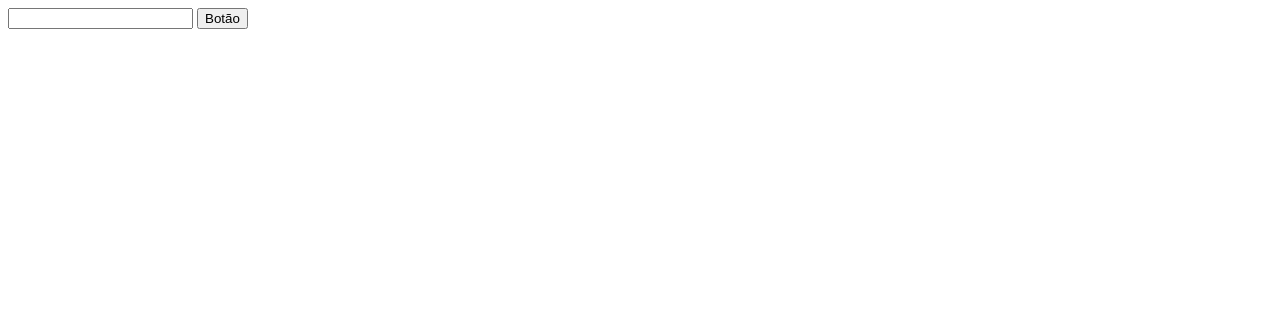
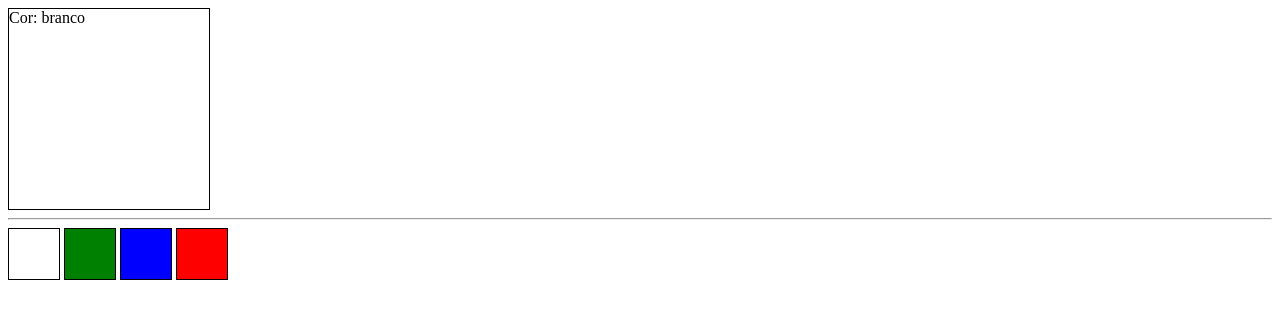
Before and after one commit to SClovesgtx/vue-fist-study, a plain HTML site: page index.html in a window 1280 px wide. Drawn offline with Linux system fonts and the light colour scheme.

Commit message:
juntando v-bind, v-on, data e methods, manipulando estados

```diff
--- a/index.html
+++ b/index.html
@@ -7,20 +7,54 @@
     <title>Document</title>
     <script src="./vue.js"></script>
     <style>
+
+        .branco {
+            background-color: white;
+        }
+
         .verde {
-            color: green;
+            background-color: green;
         }
 
         .azul {
-            color: blue;
+            background-color: blue;
+        }
+
+        .vermelho {
+            background-color: red;
+        }
+
+        .bord {
+            border: 1px solid black;
+        }
+
+        .main {
+            width: 200px;
+            height: 200px;
+        }
+
+        .common {
+            width: 50px;
+            height: 50px;
+            display: inline-block;
+        }
+
+        .common:hover {
+            width: 55px;
+            height: 55px;
+            box-shadow: 2px 2px 10px grey;
         }
     </style>
 </head>
 <body>
 
     <div id="app">
-        <input type="text" @keyup='imprimirTexto($event)'>
-        <button @click='mensagemAlerta($event)'>Botão</button>
+        <div  class="bord main" :class='color'>Cor: {{color}}</div>
+        <hr>
+        <div @click="changeColor('branco')" class="bord common branco"></div>
+        <div @click="changeColor('verde')" class="bord common verde"></div>
+        <div @click="changeColor('azul')" class="bord common azul"></div>
+        <div @click="changeColor('vermelho')" class="bord common vermelho"></div>
     </div>
 
     <script>
@@ -28,15 +62,11 @@
         const options = {
             el: '#app',
             data: {
-                xyz: true
+                color: 'branco',
             },
             methods: {
-                imprimirTexto (event) {
-                    console.log(event.target.value);
-                },
-
-                mensagemAlerta(event){
-                    console.log(event)
+                changeColor(c) {
+                    this.color = c
                 }
             }
         }
```
